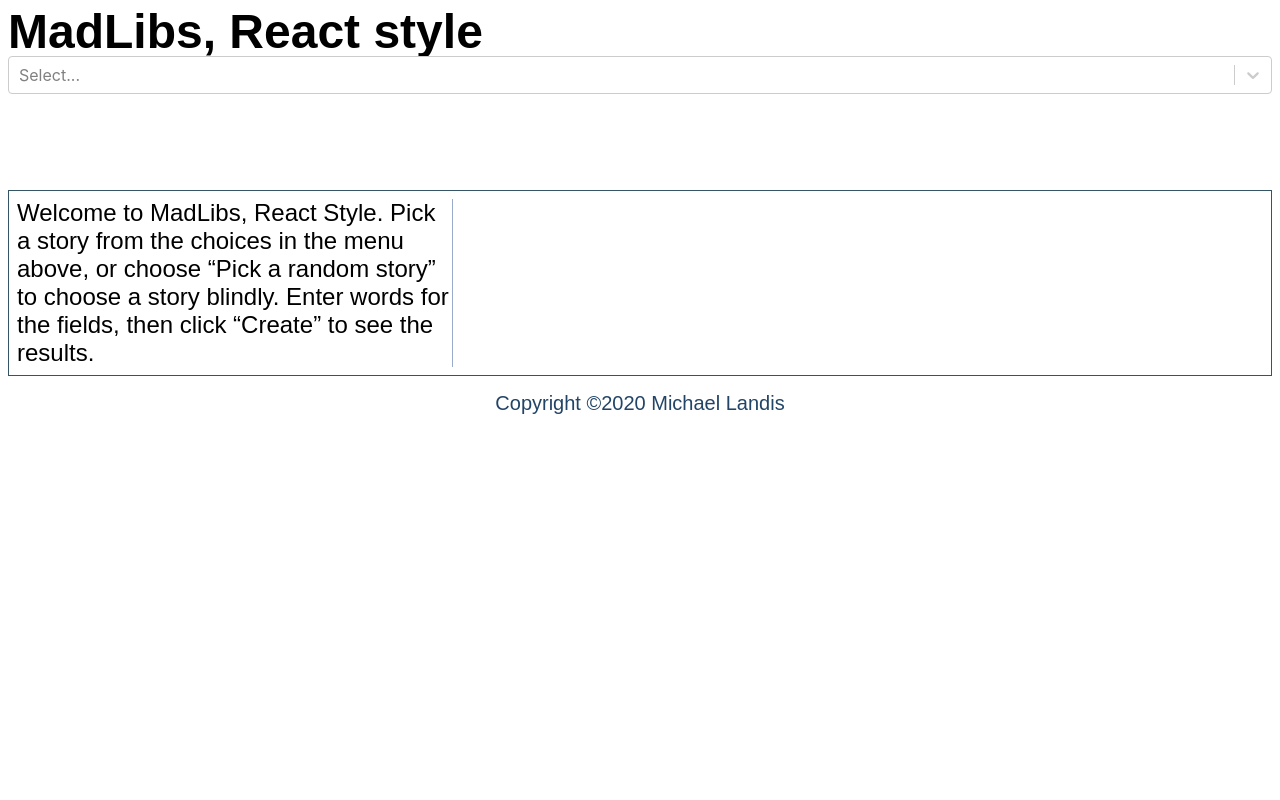
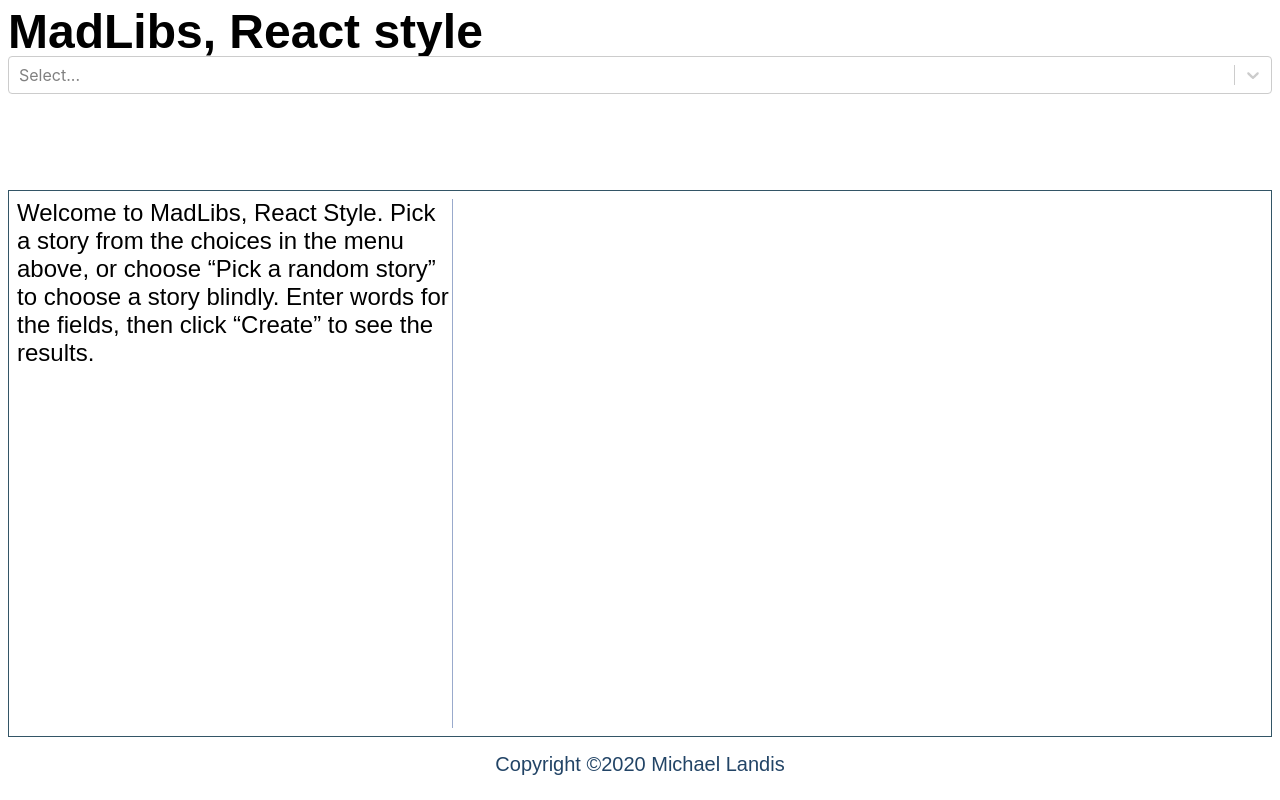
Before and after one commit to landisdesign/reactlibs-ts, a React (Create React App) app: page /development/madlibs-ts/stories/ in a window 1280 px wide. Built offline with nearby package versions, Linux system fonts and the light colour scheme; a web font is replaced by a local one.

Commit message:
Updated UI to permit proper scrolling

```diff
--- a/src/components/WordsPanel/view.tsx
+++ b/src/components/WordsPanel/view.tsx
@@ -79,7 +79,7 @@ export default class WordsPanelView extends React.Component<ReduxProps> {
 		this.defaultButton.disabled = !isComplete;
 
 		return entries.length ? (
-			<FormLayout scrolling={false} defaultButton={this.defaultButton} buttons={this.buttons}>
+			<FormLayout scrolling={true} defaultButton={this.defaultButton} buttons={this.buttons}>
 				{ entries.map((_, i) => <WordRow key={i} entryIndex={i}/>) }
 			</FormLayout>
 		) : (
--- a/src/index.css
+++ b/src/index.css
@@ -1,3 +1,7 @@
+html, body, #root {
+	height: 100%;
+}
+
 body {
   margin: 0;
   font-family: -apple-system, BlinkMacSystemFont, 'Segoe UI', 'Roboto', 'Oxygen',
```
